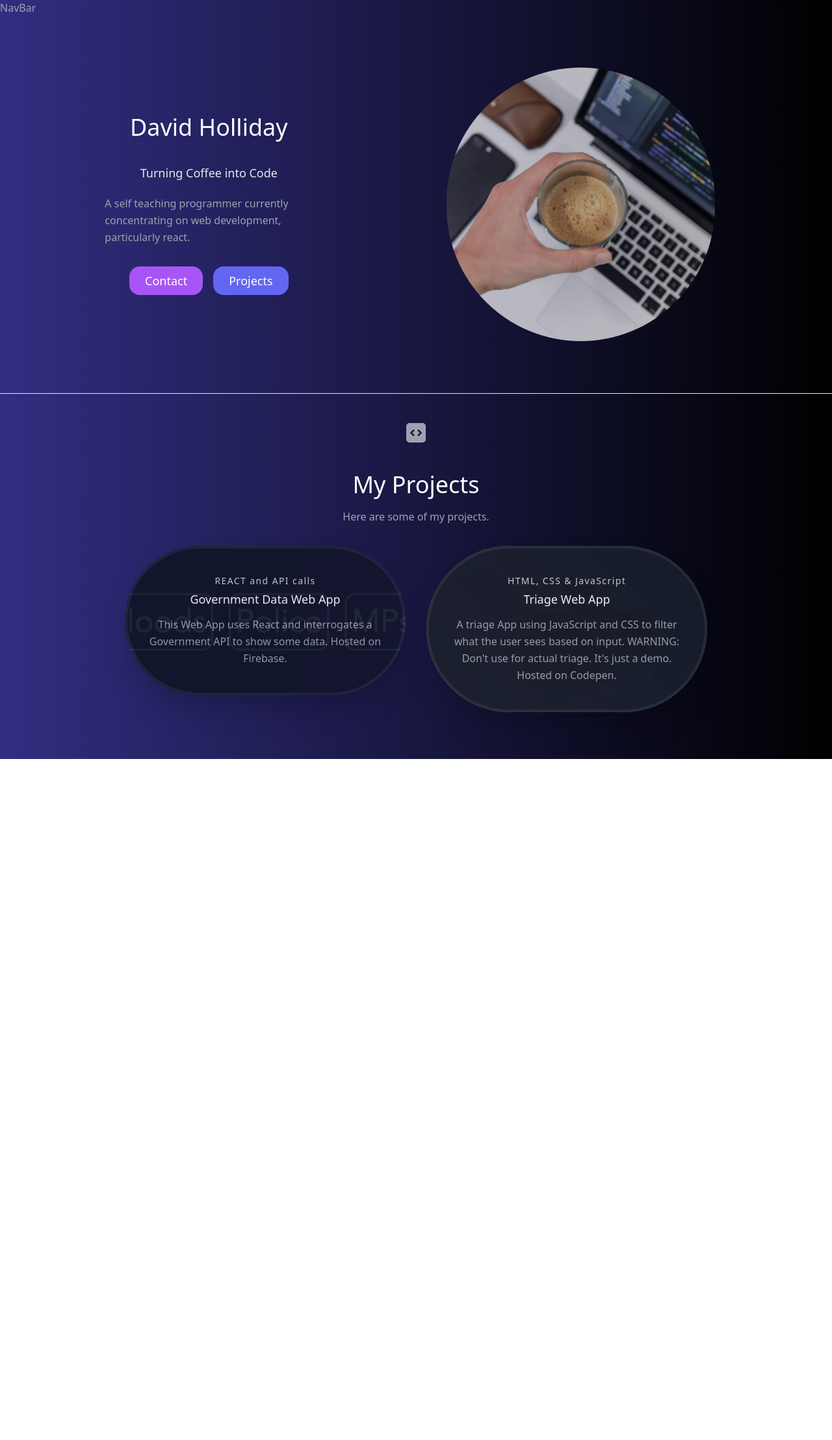
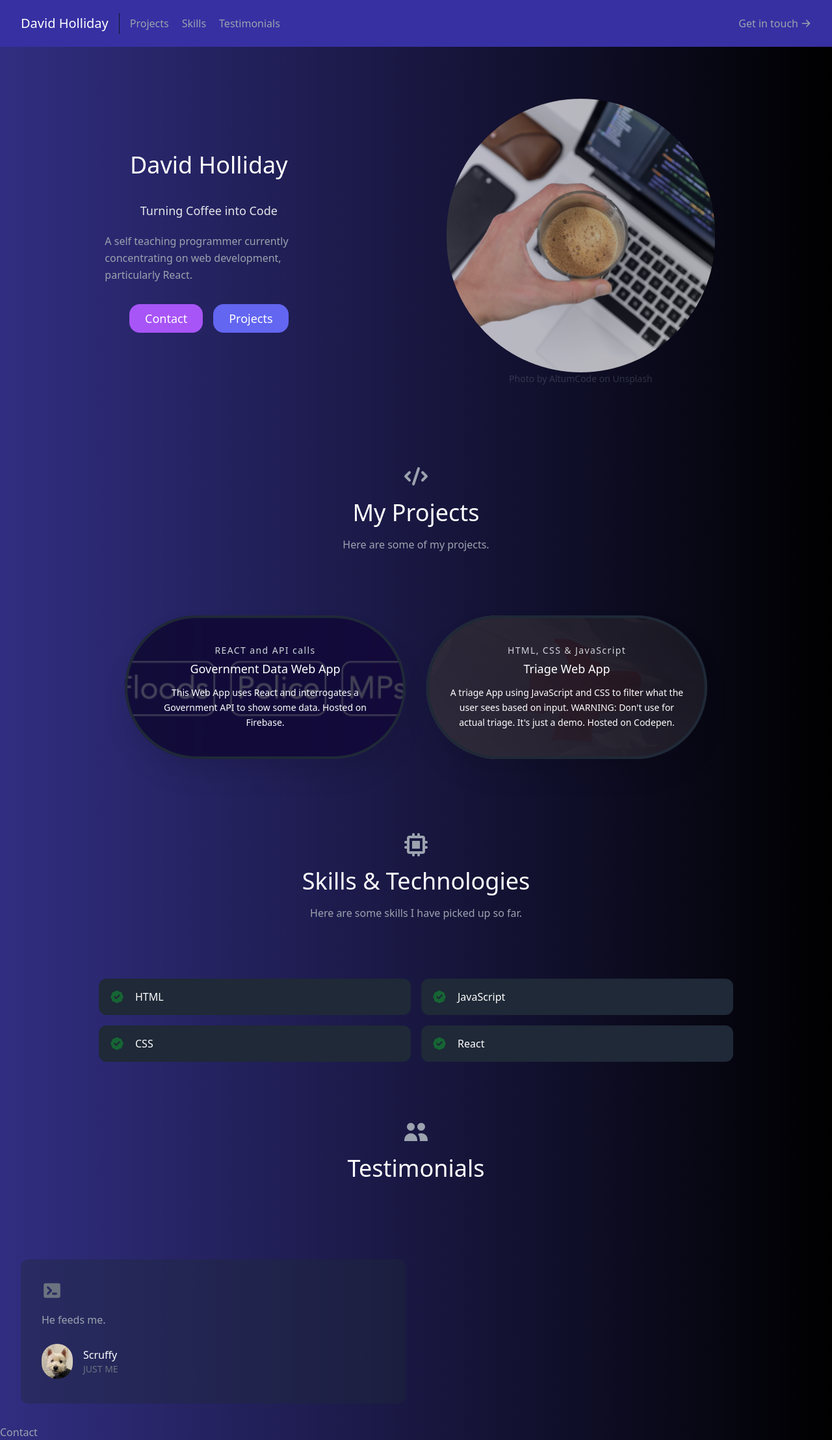
Before and after one commit to docdork/portfolio-react, a JavaScript app: page / in a window 1280 px wide. Shown: the whole page at 65% size. Before the commit the page ends 1168 px from the top, so only its background shows below. Built offline with nearby package versions, Linux system fonts and the light colour scheme; the HTML template or start-up script is replaced by a standard one.

Commit message:
update About

```diff
--- a/package.json
+++ b/package.json
@@ -3,6 +3,7 @@
   "version": "0.1.0",
   "private": true,
   "dependencies": {
+    "@heroicons/react": "^1.0.6",
     "@testing-library/jest-dom": "^5.16.5",
     "@testing-library/react": "^13.4.0",
     "@testing-library/user-event": "^13.5.0",
--- a/public/index.html
+++ b/public/index.html
@@ -24,7 +24,7 @@
       work correctly both with client-side routing and a non-root public URL.
       Learn how to configure a non-root public URL by running `npm run build`.
     -->
-    <title>React App</title>
+    <title>David Holliday</title>
   </head>
   <body>
     <noscript>You need to enable JavaScript to run this app.</noscript>
--- a/src/components/About.js
+++ b/src/components/About.js
@@ -8,10 +8,14 @@ export default function About() {
           <h1 className=" title-font sm:text-4xl text-3xl mb-4 self-center font-medium text-white">
             David Holliday
           </h1>
-          <h2 className=" p-5 text-lg text-gray-200 self-center"> Turning Coffee into Code</h2>
+          <h2 className=" p-5 text-lg text-gray-200 self-center">
+            {" "}
+            Turning Coffee into Code
+          </h2>
 
           <p className="mb-8 leading-relaxed max-w-xs self-center">
-            A self teaching programmer currently concentrating on web development, particularly react.
+            A self teaching programmer currently concentrating on web
+            development, particularly React.
           </p>
           <div className="flex self-center">
             <a
@@ -28,14 +32,26 @@ export default function About() {
             </a>
           </div>
         </div>
-        <div className="lg:max-w-lg lg:w-1/3 md:w-1/2 w-5/6  sm:mr-40 ">
+        <div className="lg:max-w-lg lg:w-1/3 md:w-1/2 w-5/6  sm:mr-40 hover:text-white hover:opacity-100">
           <img
-            className="rounded-full opacity-70 hover:opacity-30 hover:blur-sm hover:animate-pulse"
+            className="rounded-full opacity-70"
             alt="Coffee and Code"
             src={codingImage}
           />
+          <p className="text-center opacity-25 text-sm hover:text-white hover:opacity-100">
+            Photo by{" "}
+            <a href="https://unsplash.com/@altumcode?utm_source=unsplash&utm_medium=referral&utm_content=creditCopyText" >
+              AltumCode
+            </a>{" "}
+            on{" "}
+            <a href="https://unsplash.com/photos/Y8iPJEvUz6c?utm_source=unsplash&utm_medium=referral&utm_content=creditCopyText" >
+              Unsplash
+            </a>
+          </p>
         </div>
+
       </div>
+
     </section>
   );
 }
--- a/src/components/Contact.js
+++ b/src/components/Contact.js
@@ -1 +1,3 @@
-export default function Contact() {}
+export default function Contact() {
+    return(<>Contact</>)
+}
--- a/src/components/Navbar.js
+++ b/src/components/Navbar.js
@@ -1,5 +1,21 @@
-
+import { ArrowRightIcon } from "@heroicons/react/solid";
 
 export default function Navbar() {
-    return (<h1>NavBar</h1>)
+  return (
+    <header className="bg-indigo-800 md:sticky top-0 z-10">
+      <div className="container mx-auto flex flex-wrap p-5 flex-col md:flex-row items-center">
+        <div className="title-font font-medium text-white mb-4 md:mb-0">
+          <a href="#about" className="ml-3 text-xl">David Holliday</a>
+        </div>
+        <nav className="md:mr-auto md:ml-4 md:py-1 md:pl-4 md:border-l md:border-gray-900 flex flex-wrap items-center text-base justify-center">
+            <a href="#projects" className="mr-5 hover:text-white">Projects</a>
+            <a href="#skills" className="mr-5 hover:text-white">Skills</a>
+            <a href="#testimonials" className="mr-5 hover:text-white">Testimonials</a>
+        </nav>
+        <a href="#contact" className="inline-flex items-center bg-indigo-800 border-0 py-1 px-3 fucus:outline-none hover:bg-indigo-700 rounded text-base mt-4 md:mt-0">Get in touch
+            <ArrowRightIcon className="w-4 h-4 ml-1"/>
+        </a>
+      </div>
+    </header>
+  );
 }
--- a/src/components/Projects.js
+++ b/src/components/Projects.js
@@ -1,22 +1,12 @@
 import { projects } from "../data";
+import{CodeIcon} from "@heroicons/react/solid";
 
 export default function Projects() {
   return (
-    <section id="projects" className=" text-gray-400 border-t   body-font">
+    <section id="projects" className=" text-gray-400   body-font">
       <div className="container px-5 py-10 mx-auto text-center lg:px-40">
-        <div className="flex flex-col w-full mb20">
-          <svg
-            xmlns="http://www.w3.org/2000/svg"
-            viewBox="0 0 24 24"
-            fill="currentColor"
-            class="w-10 h-10 mx-auto mb-10"
-          >
-            <path
-              fill-rule="evenodd"
-              d="M3 6a3 3 0 013-3h12a3 3 0 013 3v12a3 3 0 01-3 3H6a3 3 0 01-3-3V6zm14.25 6a.75.75 0 01-.22.53l-2.25 2.25a.75.75 0 11-1.06-1.06L15.44 12l-1.72-1.72a.75.75 0 111.06-1.06l2.25 2.25c.141.14.22.331.22.53zm-10.28-.53a.75.75 0 000 1.06l2.25 2.25a.75.75 0 101.06-1.06L8.56 12l1.72-1.72a.75.75 0 10-1.06-1.06l-2.25 2.25z"
-              clip-rule="evenodd"
-            />
-          </svg>
+        <div className="flex flex-col w-full mb-20">
+          <CodeIcon className="mx-auto inline-block w-10 mb-4" />
           <h1 className="sm:text-4xl text=3xl font-medium title-font mb-4 text-white">
             My Projects
           </h1>
@@ -35,16 +25,16 @@ export default function Projects() {
                 <img
                   src={project.image}
                   alt="gallery gov data app"
-                  className="rounded-full shadow-2xl absolute inset-0 w-full h-full object-cover object-center"
+                  className="rounded-full shadow-2xl absolute inset-0 w-full h-full object-cover object-center opacity-60"
                 />
-                <div className="px-8 py-10 relative z-10 w-full border-4 border-gray-800 bg-gray-900 opacity-90 hover:opacity-40 rounded-full">
+                <div className="px-8 py-10 relative z-9 w-full border-4 border-gray-800 hover:border-white bg-gray-950 bg-opacity-50 hover:bg-opacity-10 rounded-full">
                   <h2 className="tracking-widest text-sm title-font font-medium text-gray-300 mb-1">
                     {project.subtitle}
                   </h2>
-                  <h1 className="title-font text-lg font-medium text-white mb-3">
+                  <h1 className="title-font text-lg font-medium text-white mb-3 shadow-black ">
                     {project.title}
                   </h1>
-                  <p className="leading-relaxed">
+                  <p className="leading-relaxed text-white text-sm">
                     {project.description}
                   </p>
                 </div>
--- a/src/components/Skills.js
+++ b/src/components/Skills.js
@@ -1 +1,28 @@
-export default function Skills() {}
+import { BadgeCheckIcon, ChipIcon } from "@heroicons/react/solid";
+import { skills } from "../data";
+
+export default function Skills() {
+  return (
+    <section id="skills">
+      <div className="container px-5 py-10 mx-auto ">
+        <div className="text-center mb-20">
+          <ChipIcon className="w-10 inline-block mb-4" />
+          <h1 className="sm:text-4xl text-3xl font-medium title-font text-white mb-4">Skills &amp; Technologies</h1>
+          <p className="text-base leading-relaxed xl:w-2/4 lg:w-3/4 mx-auto">
+            Here are some skills I have picked up so far.
+          </p>
+        </div>
+        <div className="flex flex-wrap lg:w-4/5 sm:mx-auto sm:mb2 mx-2">
+          {skills.map((skill) => (
+            <div key={skill} className="p-2 sm:w-1/2 w-full">
+              <div className="bg-gray-800 rounded-xl flex p-4 h-full items-center">
+                <BadgeCheckIcon className="text-green-800 w-6 h6 flex-shrink-0 mr-4"/>
+                <span className="title-font font-medium text-white">{skill}</span>
+              </div>
+            </div>
+          ))}
+        </div>
+      </div>
+    </section>
+  );
+}
--- a/src/components/Testimonials.js
+++ b/src/components/Testimonials.js
@@ -1,3 +1,37 @@
+import { TerminalIcon, UsersIcon } from "@heroicons/react/solid";
+
+import { testimonials } from "../data";
+
 export default function Testimonials() {
-
+  return (
+    <section id='testimonials'>
+      <div className="container px-5 py-10 mx-auto text-center">
+        <UsersIcon className=" w-10 inline-block mb-4" />
+        <h1 className="sm:text-4xl text-3xl font-medium title-font text-white mb-12">
+          Testimonials
+        </h1>
+      </div>
+      <div className="flex flex-wrap m-4">
+        {testimonials.map((testimonial) => (
+          <div className="p-4 md:w-1/2 w-full" key={testimonial.image}>
+            <div className="h-full bg-gray-800 bg-opacity-40 p-8 rounded-xl">
+              <TerminalIcon className="w-8 block text-gray-500 mb-4" />
+              <p className="leading-relaxed mb-6">{testimonial.quote}</p>
+              <div className="inline-flex items-center">
+                <img
+                  alt="testimonial image"
+                  src={testimonial.image}
+                  className="w-12 rounded-full flex-shrink-0 object-cover object-center"
+                />
+                <span className="flex-grow flex flex-col pl-4">
+                    <span className="title-font font-medium text-white">{testimonial.name}</span>
+                    <span className="text-gray-500 text-sm uppercase">{testimonial.company}</span>
+                </span>
+              </div>
+            </div>
+          </div>
+        ))}
+      </div>
+    </section>
+  );
 }
--- a/src/data.js
+++ b/src/data.js
@@ -1,5 +1,6 @@
 import govImage from './assets/gov-data-app-pic.png';
 import redCross from './assets/RedCrossFlag.png';
+import customerOne from './assets/55d80a24-7467-42f5-897a-5aa4a1f55d06.png';
 
 export const projects = [
   {
@@ -17,5 +18,18 @@ export const projects = [
       "A triage App using JavaScript and CSS to filter what the user sees based on input.  WARNING: Don't use for actual triage.  It's just a demo. Hosted on Codepen.",
     image: redCross,
     link: "https://codepen.io/docdork/full/NWMWJoe",
+  }
+];
+
+export const skills = [
+  "HTML", "JavaScript", "CSS", "React"
+];
+
+export const testimonials =[
+  {
+    quote: 'He feeds me.',
+    image: customerOne,
+    name: 'Scruffy',
+    company: 'Just me'
   },
 ];
```
Also changed, not shown: src/assets/55d80a24-7467-42f5-897a-5aa4a1f55d06.png (added), 1 other file (tests, documents, lock files or other folders).
